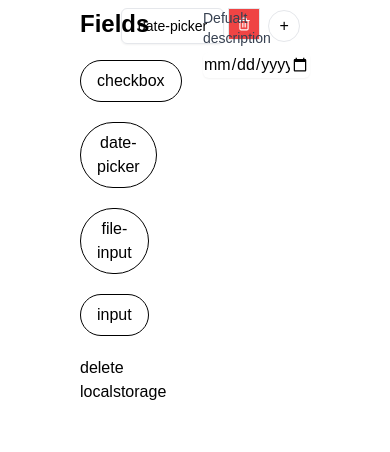
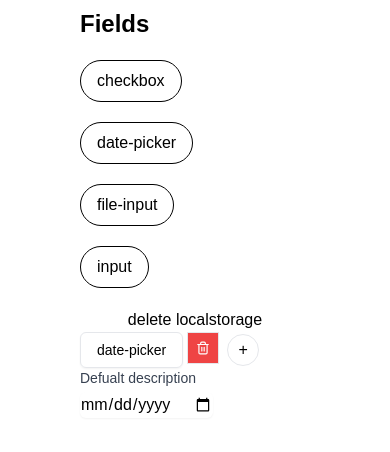
Before and after one commit to adarshkunwar/form-builder, a Next.js app: page /form in a window 390 px wide. Both pictures are taken after a click on the button "date-picker". Shown: the top 452 px of the page. Built offline with nearby package versions, Linux system fonts and the light colour scheme.

Commit message:
refactor: Rename fieldlist and fieldSelector for better readability

```diff
--- a/src/app/form/page.tsx
+++ b/src/app/form/page.tsx
@@ -1,10 +1,10 @@
 import FieldOptionCollection from "@/components/HOC/fieldOptionCollection";
-import FieldOptionArranger from "@/components/pageComponents/form/fieldOptionArranger";
-import FieldOptionRenderer from "@/components/pageComponents/form/FieldOptionRenderer";
+import FieldOptionArranger from "@/components/pageComponents/form/fieldList";
+import FieldOptionRenderer from "@/components/pageComponents/form/fieldSelector";
 
 const FormPage = () => {
   return (
-    <div className="grid grid-cols-12 gap-4 px-20 py-2">
+    <div className="gap-4 px-20 py-2 md:grid md:grid-cols-12">
       <div className="col-span-2">
         <FieldOptionCollection />
       </div>
--- a/src/components/pageComponents/form/FieldOptionRenderer.tsx
+++ b/src/components/pageComponents/form/fieldSelector.tsx
@@ -5,7 +5,7 @@ import { TFieldRow } from "@/types/field";
 
 const FieldRow = ({ fieldRow }: { fieldRow: TFieldRow }) => {
   return (
-    <div>
+    <div className="flex">
       {fieldRow.map((field, i) => (
         <Field
           key={i}
```
Also changed, not shown: src/components/pageComponents/form/fieldList.tsx (renamed from src/components/pageComponents/form/fieldOptionArranger.tsx).
